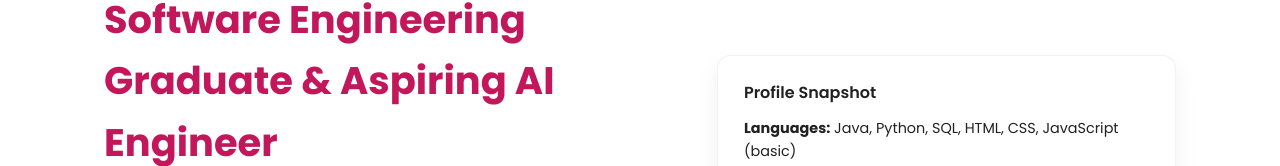
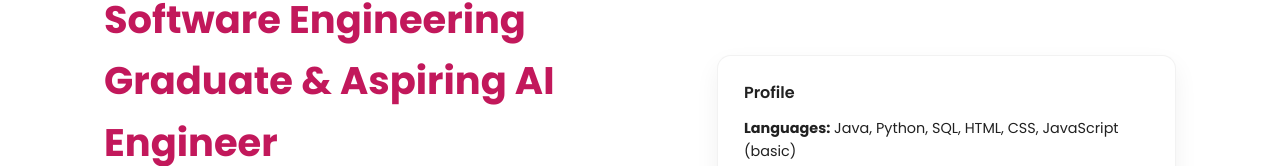
Before and after one commit to Charity2001/Portfolio, a plain HTML site: page public/index.html in a window 1280 px wide. Shown: the part 178-344 px from the top of the page. Drawn offline with Linux system fonts and the light colour scheme.

Commit message:
Remove snapshot from profile heading

```diff
--- a/public/index.html
+++ b/public/index.html
@@ -125,7 +125,7 @@
 
         <div class="hero-panel">
           <div class="hero-card">
-            <h2>Profile Snapshot</h2>
+            <h2>Profile</h2>
             <ul>
               <li><strong>Languages:</strong> Java, Python, SQL, HTML, CSS, JavaScript (basic)</li>
               <li><strong>Strengths:</strong> Backend development, problem solving, client‑server systems</li>
```
Also changed, not shown: templates/index.html (+1 -1 lines).
